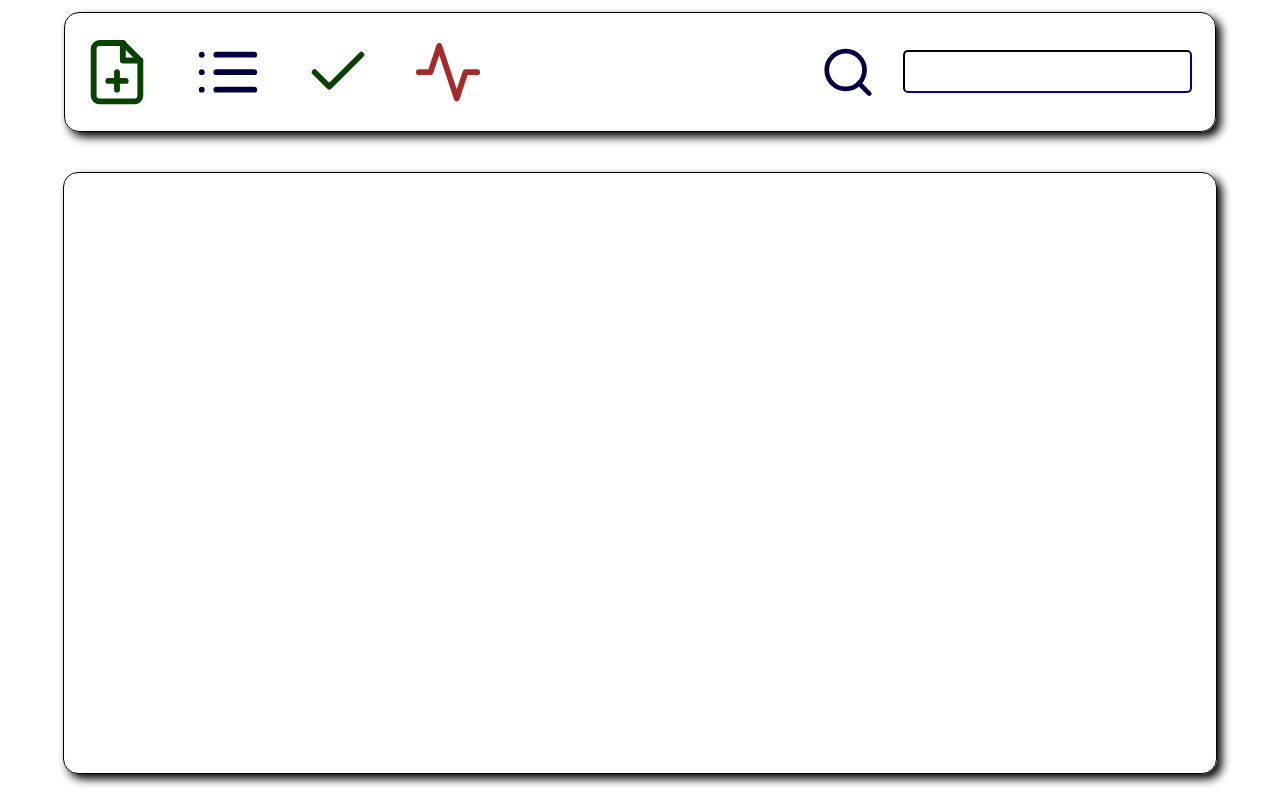
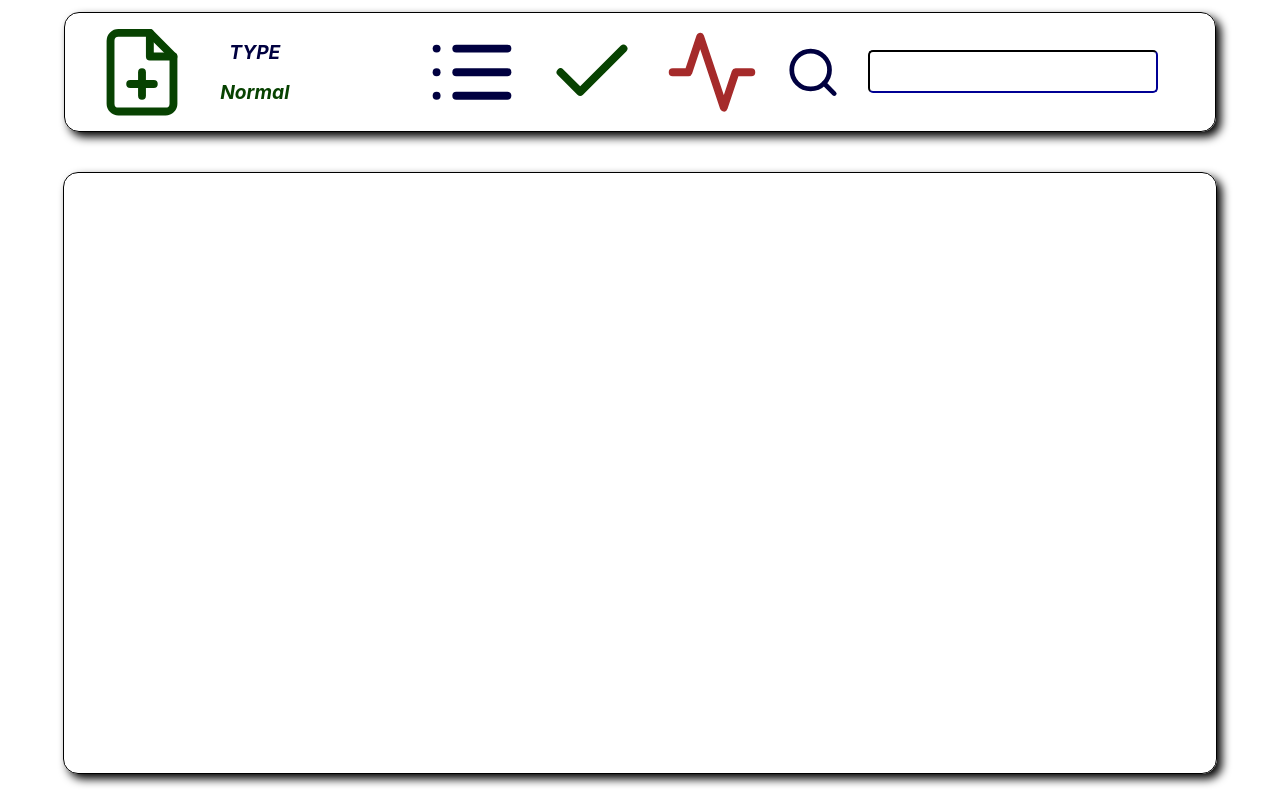
Before and after one commit to DBGambit/reacttodo, a React (Create React App) app: page / in a window 1280 px wide. Built offline with nearby package versions, Linux system fonts and the light colour scheme.

Commit message:
'feat:adding_type_changer'

```diff
--- a/src/components/backdrop/backdrop.js
+++ b/src/components/backdrop/backdrop.js
@@ -2,17 +2,14 @@ import PropTypes from 'prop-types';
 
 import styles from './backdrop.module.css';
 
-const Backdrop = ({show, closing}) => {
+const Backdrop = ({closing}) => {
     return (
-            show ?
             <div onClick={closing} className={styles.BackDrop}>
             </div>
-            : null
         )
 }
 
 Backdrop.propTypes = {
-    show: PropTypes.bool,
     closing: PropTypes.func
 }
 
--- a/src/components/card/cardInfo/cardInfo.js
+++ b/src/components/card/cardInfo/cardInfo.js
@@ -25,7 +25,7 @@ const CardInfo = ({createdDate, dueOn, type, showEdit, dateEditBtnHandler, final
                         onChange={(e) => finalDateChange(e, taskId)}
                         onKeyDown={(e) => e.preventDefault()}
                     ></input>
-                    : <p className={[styles.InfoText, [styles.InfoTextV, styles.InfoTextV].join(' '), styles.InfoTextV].join(' ')}>{Math.floor((dueOn-createdDate)/(24000*60*60))} days left</p>
+                    : <p className={[styles.InfoText, [styles.InfoTextV, styles.InfoTextV].join(' '), styles.InfoTextV].join(' ')}>{Math.floor(((dueOn)-(new Date()))/(24000*60*60))} days left</p>
                 }
                 <p className={styles.InfoText}>Type <span onClick={() => typeChange(taskId)} className={type ? [styles.Type, styles.Important].join(' ') : styles.Type}>{type ? 'Important' : 'Normal'}</span></p>
             </div>
--- a/src/components/modal/modal.js
+++ b/src/components/modal/modal.js
@@ -10,7 +10,7 @@ const Modal = ({show, children, closing, modalHeight, empty, top}) => {
     return (
             show ?
             <>
-            <Backdrop show={show} closing={closing} />
+            <Backdrop closing={closing} />
             <div className={styles.Modal} style={{height: modalHeight, marginTop: top}}>
                 {children}
                 {
--- a/src/components/upperSection/upperSection.js
+++ b/src/components/upperSection/upperSection.js
@@ -7,12 +7,18 @@ import {ALL, DONE, ACTIVE} from '../../constants';
 
 import styles from './upperSection.module.css';
 
-const UpperSection = React.memo(({createTask, filterHandler, searchHandler}) => {
+const UpperSection = React.memo(({createTask, filterHandler, searchHandler, type, changeType}) => {
     return (
             <div className={styles.UpperSection}>
                 <div className={styles.Buttons}>
                     <div className={styles.Btn} onClick={createTask}>
                         <FilePlus className={[styles.BtnIcon, styles.Create].join(' ')} />
+                    </div>
+                    <div className={styles.Settings}>
+                        <div className={styles.TypeConfig}>
+                            <p onClick={changeType} className={[styles.TextSetting, styles.Clickable].join(' ')}>TYPE</p>
+                            <p className={[styles.TextSetting, (type ? styles.Important : styles.Normal)].join(' ')}>{type ? 'Important' : 'Normal'}</p>
+                        </div>
                     </div>
                     <div className={styles.Btn} onClick={() => filterHandler(ALL)}>
                         <List className={[styles.BtnIcon, styles.All].join(' ')} />
@@ -42,7 +48,9 @@ const UpperSection = React.memo(({createTask, filterHandler, searchHandler}) =>
 UpperSection.propTypes = {
     createTask: PropTypes.func,
     filterHandler: PropTypes.func,
-    searchHandler: PropTypes.func
+    searchHandler: PropTypes.func,
+    type: PropTypes.bool,
+    changeType: PropTypes.func
 }
 
 export default UpperSection;
--- a/src/components/upperSection/upperSection.module.css
+++ b/src/components/upperSection/upperSection.module.css
@@ -16,7 +16,7 @@
 
 .Buttons {
     /*border:  1px solid black;*/
-    width: 50%;
+    width: 60%;
     height: 80%;
     display: flex;
     align-items: center;
@@ -29,6 +29,7 @@
     height: 80%;
     display: flex;
     align-items: center;
+    margin-right: 3%;
 }
 
 .Search {
@@ -49,10 +50,52 @@
 }
 
 .Btn {
-    width: 70px;
+    width: 20%;
+    height: 100%;
+    /*border: 1px solid red;*/
+    /*margin-right: 7%;*/
+}
+
+.Settings {
+    height: 100%;
+    width: 35%;
+    text-align: center;
+}
+
+.TypeConfig {
+    width: 50%;
     height: 100%;
     /*border: 1px solid black;*/
-    margin-right: 7%;
+    display: flex;
+    flex-direction: column;
+    justify-content: space-evenly;
+}
+
+.TextSetting {
+    font-style: italic;
+    font-weight: bold;
+    color: #000040;
+    margin: 0;
+    padding: 0;
+    font-size: 1.2em;
+}
+
+.Normal {
+    color: #074201;
+}
+
+.Important {
+    color: brown;
+}
+
+.Clickable {
+    transition: transform .3s;
+}
+
+.Clickable:hover {
+    cursor: pointer;
+    color: orange;
+    transform: scale(1.05);
 }
 
 .SearchBtn {
--- a/src/containers/todo/todo.js
+++ b/src/containers/todo/todo.js
@@ -118,6 +118,10 @@ class Todo extends Component {
         this.setState({lists: newLists})
     }
 
+    changeType = () => {
+        this.setState({type: !this.state.type})
+    }
+
 
     render() {
         return (
@@ -126,6 +130,8 @@ class Todo extends Component {
                         createTask={this.createTask}
                         filterHandler={this.filterTasks}
                         searchHandler={this.searchInputHandler}
+                        type={this.state.type}
+                        changeType={this.changeType}
                     />
                     <Cards
                         tasks={this.state.lists}
```
